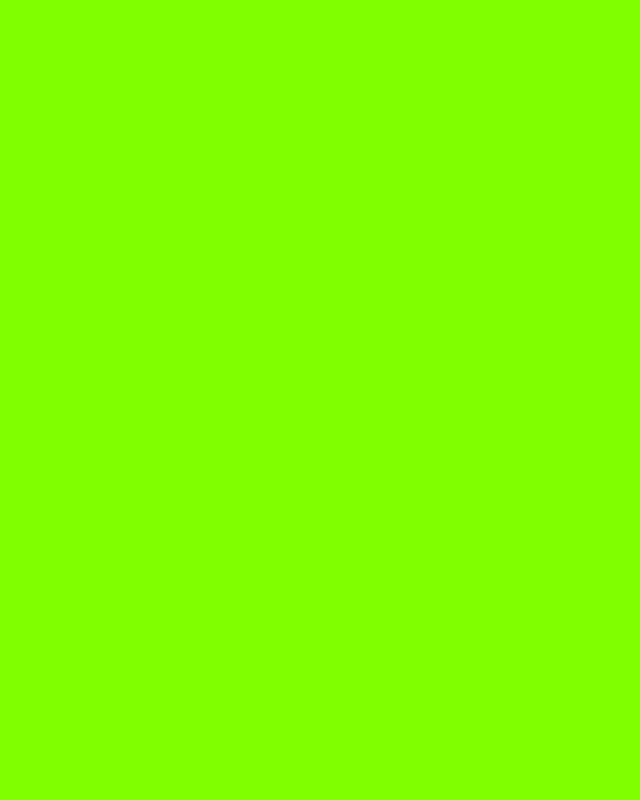
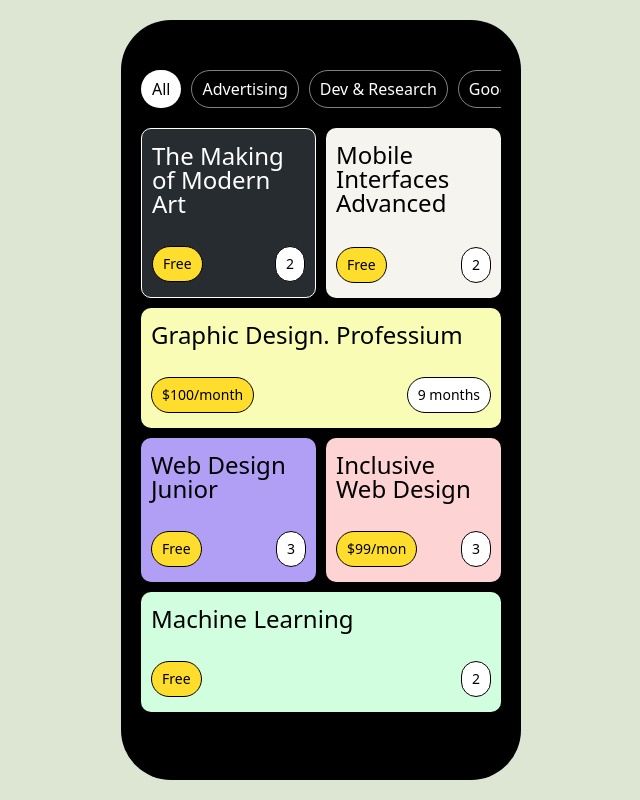
Before and after one commit to aidenkim9/css-layout-masterclass-2025, a website built with Vite: page index.html in a window 1280 px wide. Shown: the whole page, without its empty margins (319-959 px from the left). Built offline with nearby package versions, Linux system fonts and the light colour scheme.

Commit message:
Education App

```diff
--- a/index.html
+++ b/index.html
@@ -3,8 +3,65 @@
   <head>
     <meta charset="UTF-8" />
     <meta name="viewport" content="width=device-width, initial-scale=1.0" />
-    <link rel="stylesheet" href="/style/style.scss" />
-    <title>CSS Layout Masterclass</title>
+    <link rel="stylesheet" href="/styles/style.scss" />
+    <title>Education App</title>
   </head>
-  <body></body>
+  <body>
+    <div class="phone">
+      <div class="header">
+        <ul class="header__list">
+          <li class="header__list-item header__list-item--inverted">All</li>
+          <li class="header__list-item">Advertising</li>
+          <li class="header__list-item">Dev & Research</li>
+          <li class="header__list-item">Goods</li>
+          <li class="header__list-item">IOS Development</li>
+        </ul>
+      </div>
+      <div class="cards">
+        <div class="cards__card">
+          <h2 class="card__title">The Making of Modern Art</h2>
+          <div class="card__footer">
+            <span class="price">Free</span><span class="due">2</span>
+          </div>
+        </div>
+        <div class="cards__card">
+          <h2 class="card__title">Mobile Interfaces Advanced</h2>
+          <div class="card__footer">
+            <span class="price">Free</span><span class="due">2</span>
+          </div>
+        </div>
+        <div class="cards__card">
+          <h2 class="card__title">Graphic Design. Professium</h2>
+          <div class="card__footer">
+            <span class="price">$100/month</span
+            ><span class="due">9 months</span>
+          </div>
+        </div>
+        <div class="cards__card">
+          <h2 class="card__title">Web Design Junior</h2>
+          <div class="card__footer">
+            <span class="price">Free</span><span class="due">3</span>
+          </div>
+        </div>
+        <div class="cards__card">
+          <h2 class="card__title">Inclusive Web Design</h2>
+          <div class="card__footer">
+            <span class="price">$99/mon</span><span class="due">3</span>
+          </div>
+        </div>
+        <div class="cards__card">
+          <h2 class="card__title">Machine Learning</h2>
+          <div class="card__footer">
+            <span class="price">Free</span><span class="due">2</span>
+          </div>
+        </div>
+        <div class="cards__card">
+          <h2 class="card__title">System Overflow</h2>
+          <div class="card__footer">
+            <span class="price">Free</span><span class="due">2</span>
+          </div>
+        </div>
+      </div>
+    </div>
+  </body>
 </html>
--- a/style/style.scss
+++ /dev/null
@@ -1,43 +0,0 @@
-$breakpoint-sm: 480px;
-$breakpoint-md: 768px;
-$breakpoint-lg: 1024px;
-$breakpoint-xl: 1200px;
-
-@mixin smD {
-  @media screen and (min-width: $breakpoint-sm) {
-    @content;
-  }
-}
-
-@mixin mdD {
-  @media screen and (min-width: $breakpoint-md) {
-    @content;
-  }
-}
-
-@mixin lgD {
-  @media screen and (min-width: $breakpoint-lg) {
-    @content;
-  }
-}
-
-@mixin xlD {
-  @media screen and (min-width: $breakpoint-xl) {
-    @content;
-  }
-}
-
-body {
-  @include smD {
-    background-color: blue;
-  }
-  @include mdD {
-    background-color: peru;
-  }
-  @include lgD {
-    background-color: wheat;
-  }
-  @include xlD {
-    background-color: chartreuse;
-  }
-}
--- /dev/null
+++ b/styles/reset.scss
@@ -0,0 +1,135 @@
+/* http://meyerweb.com/eric/tools/css/reset/
+   v2.0 | 20110126
+   License: none (public domain)
+*/
+
+html,
+body,
+div,
+span,
+applet,
+object,
+iframe,
+h1,
+h2,
+h3,
+h4,
+h5,
+h6,
+p,
+blockquote,
+pre,
+a,
+abbr,
+acronym,
+address,
+big,
+cite,
+code,
+del,
+dfn,
+em,
+img,
+ins,
+kbd,
+q,
+s,
+samp,
+small,
+strike,
+strong,
+sub,
+sup,
+tt,
+var,
+b,
+u,
+i,
+center,
+dl,
+dt,
+dd,
+ol,
+ul,
+li,
+fieldset,
+form,
+label,
+legend,
+table,
+caption,
+tbody,
+tfoot,
+thead,
+tr,
+th,
+td,
+article,
+aside,
+canvas,
+details,
+embed,
+figure,
+figcaption,
+footer,
+header,
+hgroup,
+menu,
+nav,
+output,
+ruby,
+section,
+summary,
+time,
+mark,
+audio,
+video {
+  margin: 0;
+  padding: 0;
+  border: 0;
+  font-size: 100%;
+  font: inherit;
+  vertical-align: baseline;
+}
+/* HTML5 display-role reset for older browsers */
+article,
+aside,
+details,
+figcaption,
+figure,
+footer,
+header,
+hgroup,
+menu,
+nav,
+section {
+  display: block;
+}
+body {
+  line-height: 1;
+}
+ol,
+ul {
+  list-style: none;
+}
+blockquote,
+q {
+  quotes: none;
+}
+blockquote:before,
+blockquote:after,
+q:before,
+q:after {
+  content: "";
+  content: none;
+}
+table {
+  border-collapse: collapse;
+  border-spacing: 0;
+}
+
+html,
+body {
+  font-family: system-ui, -apple-system, BlinkMacSystemFont, "Segoe UI", Roboto,
+    Oxygen, Ubuntu, Cantarell, "Open Sans", "Helvetica Neue", sans-serif;
+}
--- /dev/null
+++ b/styles/style.scss
@@ -0,0 +1,101 @@
+@import "./reset.scss";
+
+body {
+  background-color: #dce6d2;
+  display: flex;
+  justify-content: center;
+  align-items: center;
+  height: 100vh;
+}
+
+.phone {
+  background-color: black;
+  border-radius: 50px;
+  height: 95%;
+  width: 400px;
+  padding: 50px 20px;
+  box-sizing: border-box;
+}
+
+.header {
+  overflow-x: scroll;
+  .header__list {
+    display: flex;
+    gap: 10px;
+    color: white;
+    width: max-content;
+    .header__list-item {
+      border: 1px solid rgba($color: #fff, $alpha: 0.5);
+      border-radius: 20px;
+      padding: 10px;
+    }
+    .header__list-item--inverted {
+      background-color: white;
+      color: black;
+    }
+  }
+}
+
+.cards {
+  height: 90%;
+  overflow-y: scroll;
+  margin-top: 20px;
+  display: grid;
+  grid-template-columns: repeat(2, 1fr);
+  gap: 10px;
+  .cards__card {
+    background-color: white;
+    padding: 15px 10px;
+    border-radius: 10px;
+    display: flex;
+    flex-direction: column;
+    justify-content: space-between;
+    gap: 30px;
+    .card__title {
+      font-size: 24px;
+    }
+    .card__footer {
+      font-size: 14px;
+      display: flex;
+      justify-content: space-between;
+      align-items: center;
+
+      span {
+        padding: 10px;
+        border-radius: 20px;
+        border: 1px solid black;
+      }
+      .price {
+        background-color: rgb(255, 221, 44);
+      }
+      .due {
+        background-color: white;
+      }
+    }
+    &:nth-child(3n) {
+      grid-column: span 2;
+    }
+    &:first-child {
+      background-color: #272c30;
+      border: 1px solid white;
+      .card__title {
+        color: white;
+      }
+    }
+    &:nth-child(2) {
+      background-color: #f5f4ef;
+    }
+    &:nth-child(3) {
+      background-color: #f8fcb5;
+    }
+    &:nth-child(4) {
+      background-color: #b19ff6;
+    }
+    &:nth-child(5) {
+      background-color: #fed3d3;
+    }
+    &:nth-child(6) {
+      background-color: #d0fedf;
+    }
+  }
+}
```
Also changed, not shown: 01 (1).png (added).
